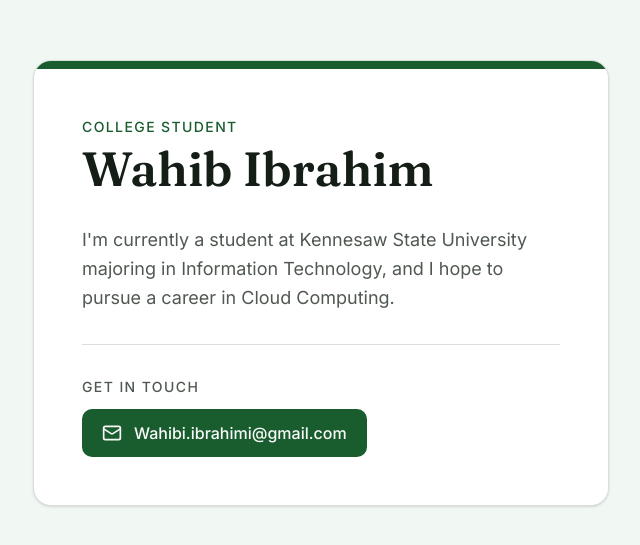
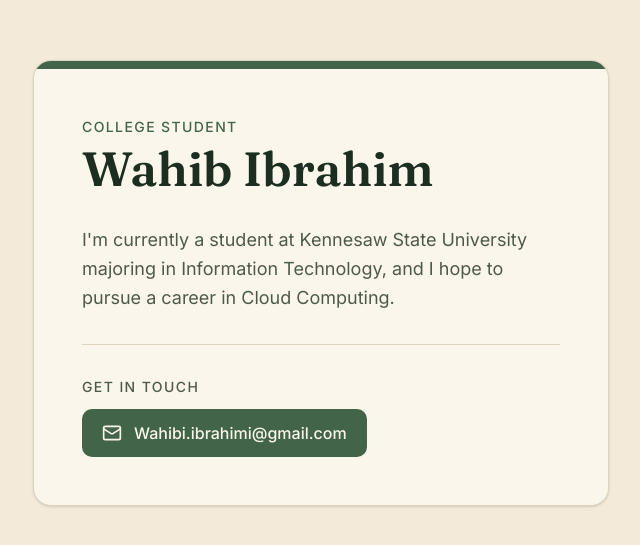
Before and after one commit to Wahib-Ibrahim/wahibs-calling-card, a Next.js app: page / in a window 1280 px wide. Shown: the part 117-662 px from the top of the page, without its empty margins (319-959 px from the left). Built offline with nearby package versions, Linux system fonts and the light colour scheme.

Commit message:
style: update color scheme variables to new oklch values

```diff
--- a/app/globals.css
+++ b/app/globals.css
@@ -49,24 +49,24 @@
 
 :root {
   color-scheme: light;
-  --background: oklch(0.97 0.008 150);
-  --foreground: oklch(0.22 0.02 150);
-  --card: oklch(1 0 0);
-  --card-foreground: oklch(0.22 0.02 150);
-  --popover: oklch(1 0 0);
-  --popover-foreground: oklch(0.22 0.02 150);
-  --primary: oklch(0.42 0.1 150);
-  --primary-foreground: oklch(0.985 0 0);
-  --secondary: oklch(0.95 0.015 150);
-  --secondary-foreground: oklch(0.22 0.02 150);
-  --muted: oklch(0.95 0.01 150);
-  --muted-foreground: oklch(0.45 0.015 150);
-  --accent: oklch(0.95 0.015 150);
-  --accent-foreground: oklch(0.22 0.02 150);
+  --background: oklch(0.94 0.025 85);
+  --foreground: oklch(0.28 0.035 150);
+  --card: oklch(0.975 0.015 85);
+  --card-foreground: oklch(0.28 0.035 150);
+  --popover: oklch(0.975 0.015 85);
+  --popover-foreground: oklch(0.28 0.035 150);
+  --primary: oklch(0.47 0.06 150);
+  --primary-foreground: oklch(0.975 0.015 85);
+  --secondary: oklch(0.92 0.03 85);
+  --secondary-foreground: oklch(0.28 0.035 150);
+  --muted: oklch(0.92 0.03 85);
+  --muted-foreground: oklch(0.45 0.03 140);
+  --accent: oklch(0.92 0.03 85);
+  --accent-foreground: oklch(0.28 0.035 150);
   --destructive: oklch(0.577 0.245 27.325);
-  --border: oklch(0.9 0.012 150);
-  --input: oklch(0.9 0.012 150);
-  --ring: oklch(0.42 0.1 150);
+  --border: oklch(0.87 0.03 85);
+  --input: oklch(0.87 0.03 85);
+  --ring: oklch(0.47 0.06 150);
   --chart-1: oklch(0.87 0 0);
   --chart-2: oklch(0.556 0 0);
   --chart-3: oklch(0.439 0 0);
@@ -118,43 +118,6 @@
   --sidebar-ring: oklch(0.556 0 0);
 }
 
-@media (prefers-color-scheme: dark) {
-  :root:not(.light) {
-    color-scheme: dark;
-    --background: oklch(0.145 0 0);
-    --foreground: oklch(0.985 0 0);
-    --card: oklch(0.205 0 0);
-    --card-foreground: oklch(0.985 0 0);
-    --popover: oklch(0.205 0 0);
-    --popover-foreground: oklch(0.985 0 0);
-    --primary: oklch(0.922 0 0);
-    --primary-foreground: oklch(0.205 0 0);
-    --secondary: oklch(0.269 0 0);
-    --secondary-foreground: oklch(0.985 0 0);
-    --muted: oklch(0.269 0 0);
-    --muted-foreground: oklch(0.708 0 0);
-    --accent: oklch(0.269 0 0);
-    --accent-foreground: oklch(0.985 0 0);
-    --destructive: oklch(0.704 0.191 22.216);
-    --border: oklch(1 0 0 / 10%);
-    --input: oklch(1 0 0 / 15%);
-    --ring: oklch(0.556 0 0);
-    --chart-1: oklch(0.87 0 0);
-    --chart-2: oklch(0.556 0 0);
-    --chart-3: oklch(0.439 0 0);
-    --chart-4: oklch(0.371 0 0);
-    --chart-5: oklch(0.269 0 0);
-    --sidebar: oklch(0.205 0 0);
-    --sidebar-foreground: oklch(0.985 0 0);
-    --sidebar-primary: oklch(0.488 0.243 264.376);
-    --sidebar-primary-foreground: oklch(0.985 0 0);
-    --sidebar-accent: oklch(0.269 0 0);
-    --sidebar-accent-foreground: oklch(0.985 0 0);
-    --sidebar-border: oklch(1 0 0 / 10%);
-    --sidebar-ring: oklch(0.556 0 0);
-  }
-}
-
 @layer base {
   * {
     @apply border-border outline-ring/50;
```
